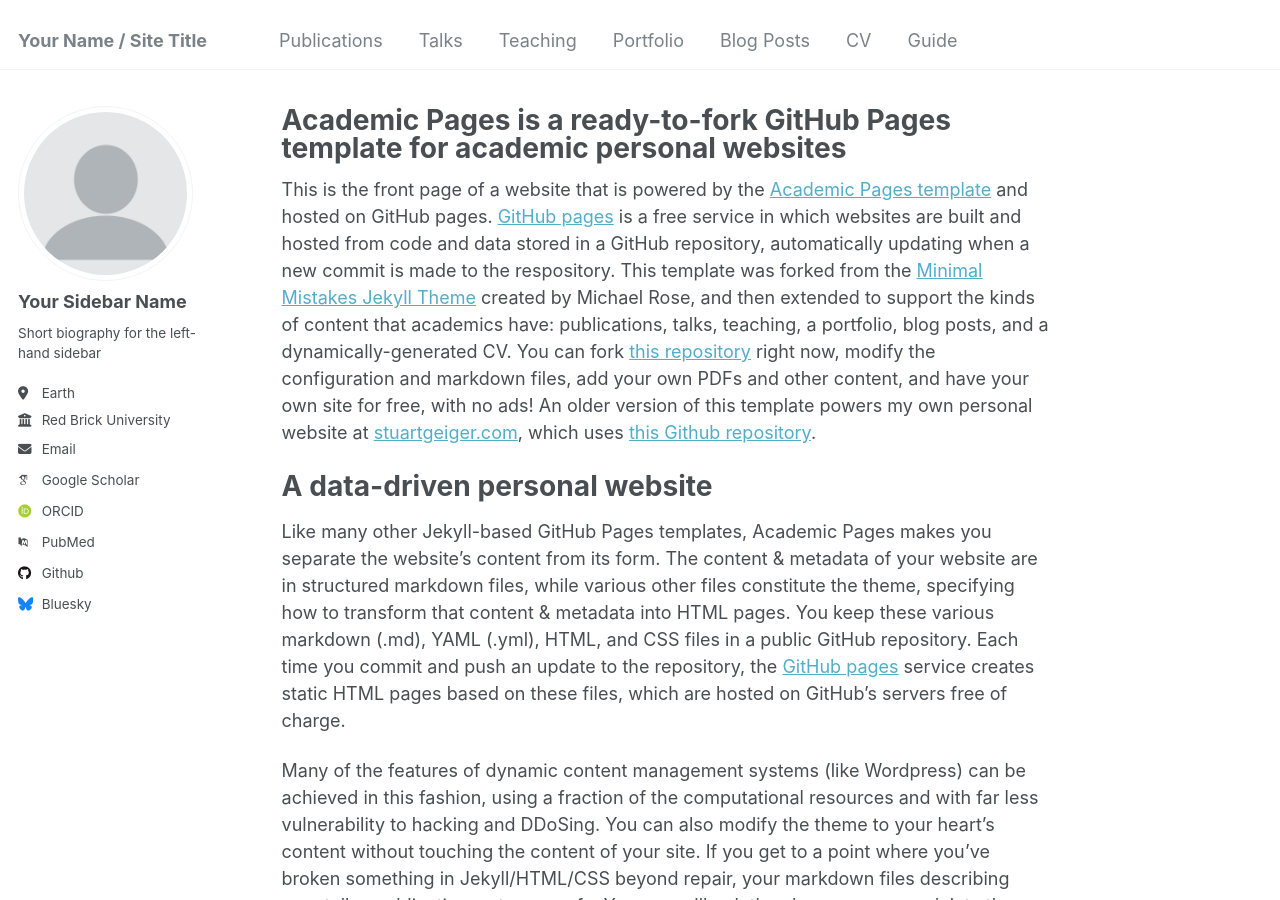
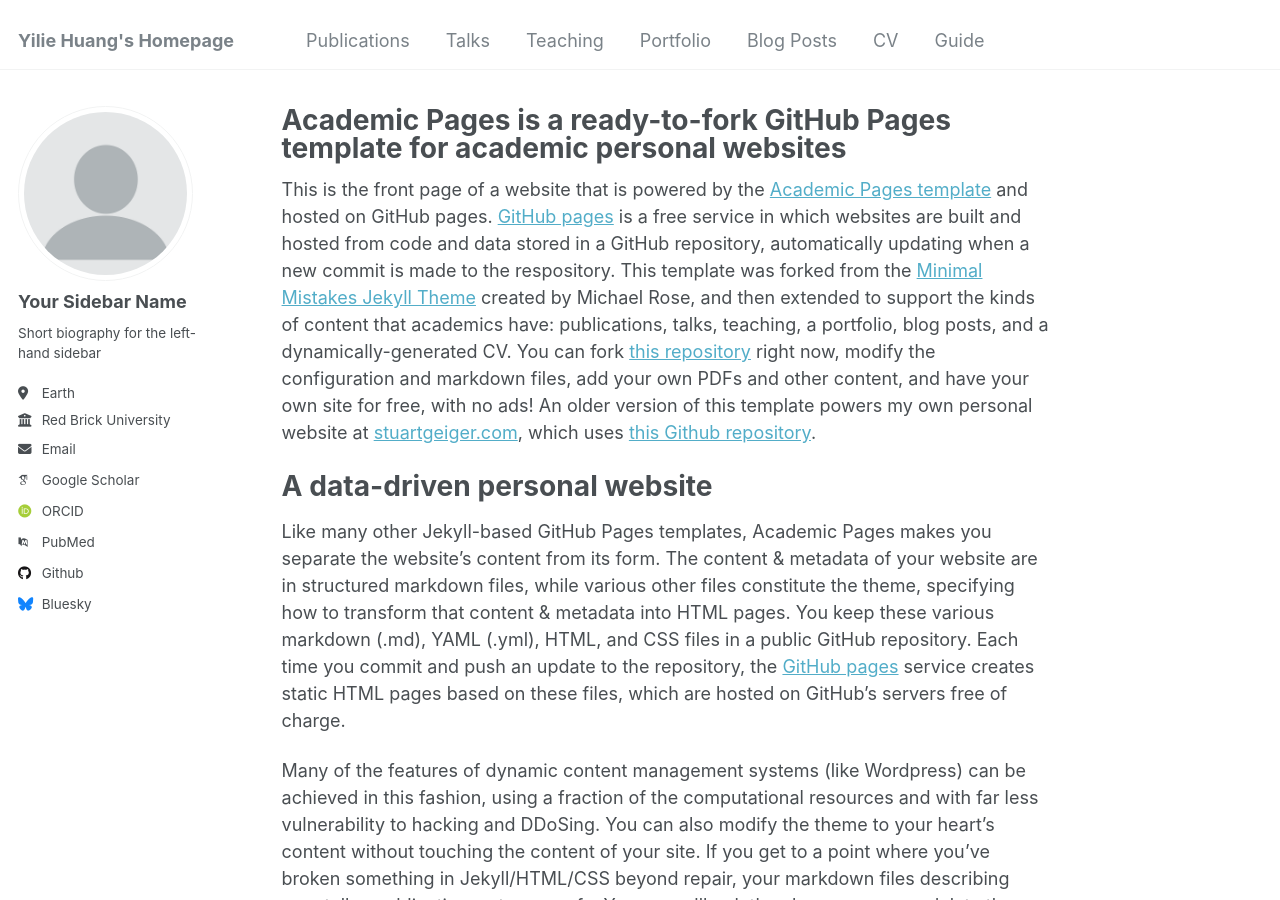
Before and after one commit to yiliehuang/yiliehuang.github.io, a Jekyll site: the page built from _pages/about.md, in a window 1280 px wide and 900 px high. Built offline with Jekyll 4.4.1, drawn with Linux system fonts in a browser that asks for light colours; some web fonts are replaced.

Commit message:
Update _config.yml

```diff
--- a/_config.yml
+++ b/_config.yml
@@ -8,7 +8,7 @@
 
 # Basic Site Settings
 locale                   : "en-US"
-title                    : "Your Name / Site Title"
+title                    : "Yilie Huang's Homepage"
 title_separator          : "-"
 name                     : &name "Your Name"
 description              : &description "personal description"
```
